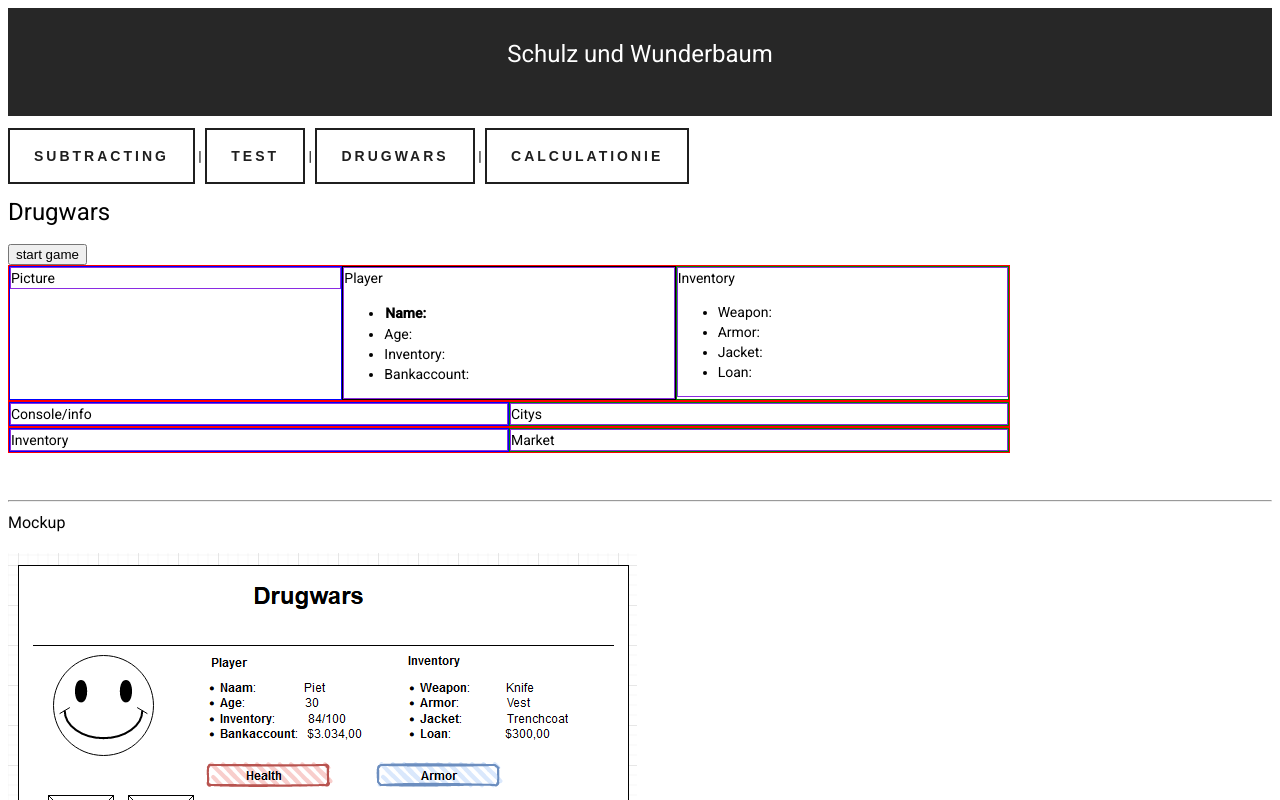
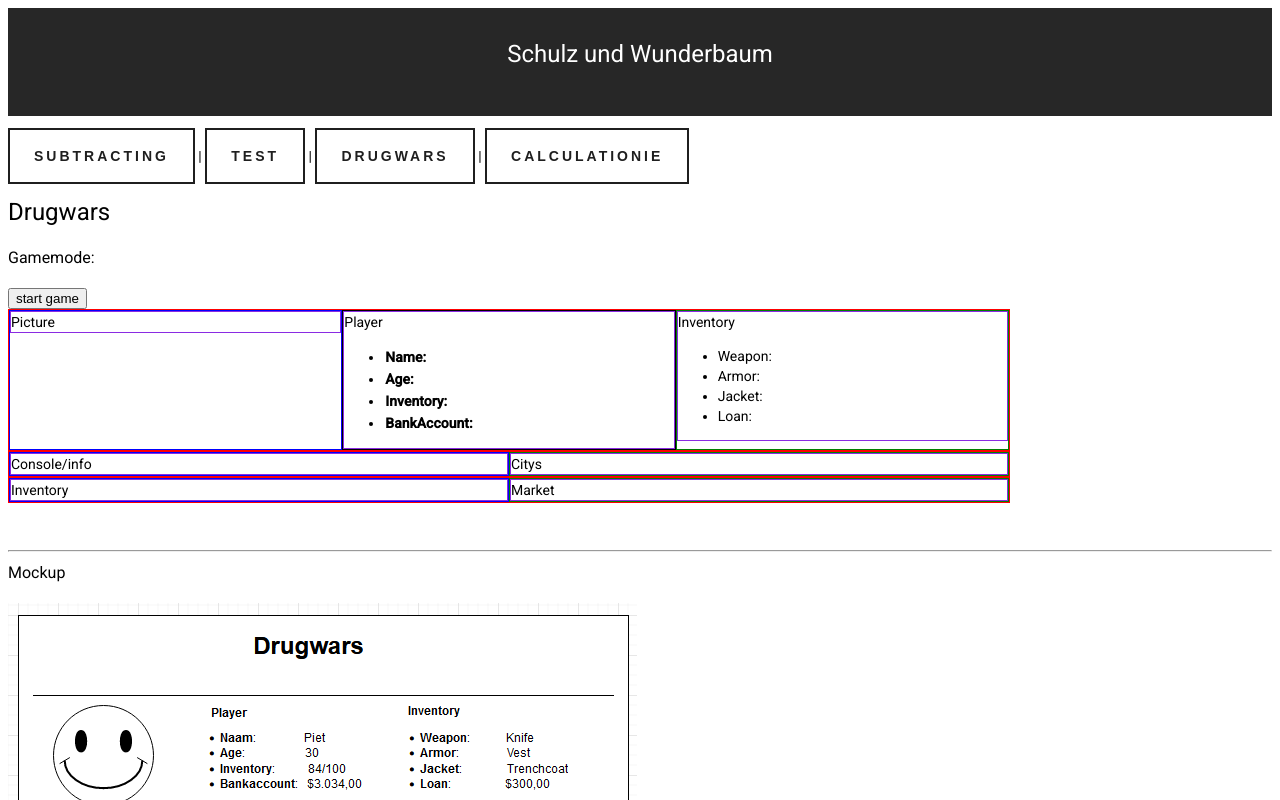
Before and after one commit to AmonMcDuul/schulz-und-wunderbaum-frontend, an Angular app: page /drugwars in a window 1280 px wide. Shown: the top 800 px of the page. Built offline with nearby package versions, Linux system fonts and the light colour scheme; no server answers.

Commit message:
soms changes

```diff
--- a/src/app/app.module.ts
+++ b/src/app/app.module.ts
@@ -11,7 +11,7 @@ import { TestComponent } from './test/test.component';
 import { SubtractingComponent } from './subtracting/subtracting.component';
 import { DrugwarsComponent } from './drugwars/drugwars.component';
 import { Seeding } from './drugwars/seeding';
-import { StartgameComponent } from './drugwars/startgame/startgame.component';
+import { StartGameComponent } from './drugwars/startgame/startgame.component';
 import { MatDialogModule } from '@angular/material/dialog';
 import {
   MatInputModule
@@ -32,7 +32,7 @@ import { MatSelectModule } from '@angular/material/select';
     TestComponent,
     SubtractingComponent,
     DrugwarsComponent,
-    StartgameComponent,
+    StartGameComponent,
     CalculationsComponent,
     TestcalcComponent,
     KmMileComponent,
--- a/src/app/drugwars/drugwars.component.html
+++ b/src/app/drugwars/drugwars.component.html
@@ -1,4 +1,5 @@
 <h1>Drugwars</h1>
+<h3>Gamemode: {{ player?.gameMode }}</h3>
 <button mat-raised-button (click)="openStartGameDialog()">start game</button>
 <div class="container">
     <div class="left-container">
@@ -10,12 +11,12 @@
         <ul>
             <li>
 
-                    <th>Name: </th><td>{{ playerName }}</td>
+                    <th>Name: </th><td>{{ player?.name }}</td>
 
             </li>
-            <li>Age: </li>
-            <li>Inventory: </li>
-            <li> Bankaccount: </li>
+            <li><th>Age: </th><td>{{ player?.age }}</td></li>
+            <li><th>Inventory: </th><td></td></li>
+            <li><th>BankAccount: </th><td></td></li>
         </ul>
     </div>
     </div>
@@ -26,7 +27,7 @@
                 <li>Weapon:</li>
                 <li>Armor: </li>
                 <li>Jacket: </li>
-                <li> Loan: </li>
+                <li>Loan: </li>
             </ul>
         </div>
     </div>
--- a/src/app/drugwars/drugwars.component.ts
+++ b/src/app/drugwars/drugwars.component.ts
@@ -8,8 +8,9 @@ import { Item } from '../models/drugwars/item';
 import { Locations } from '../models/drugwars/locations';
 import { Weapon } from '../models/drugwars/weapon';
 import { Seeding } from './seeding';
-import { StartgameComponent } from './startgame/startgame.component';
+import { StartGameComponent } from './startgame/startgame.component';
 import { MatDialog } from '@angular/material/dialog';
+import { Player } from '../models/drugwars/player';
 
 
 
@@ -26,7 +27,7 @@ export class DrugwarsComponent implements OnInit {
   locations: Locations[] = [];
   weapons: Weapon[] = [];
 
-  playerName: string = "";
+  player: any;
 
   constructor(private api: DrugWarsService, private seed: Seeding, public dialog: MatDialog) { }
 
@@ -37,14 +38,15 @@ export class DrugwarsComponent implements OnInit {
 
 
   openStartGameDialog(): void {
-    const dialogRef = this.dialog.open(StartgameComponent, {
+    const dialogRef = this.dialog.open(StartGameComponent, {
       width: '250px',
-      data: {playerName: this.playerName},
+      data: {player: this.player},
     });
 
     dialogRef.afterClosed().subscribe((result: string) => {
       console.log('The dialog was closed');
-      this.playerName = result;
+      console.log(result)
+      this.player = result;
     });
   }
 
--- a/src/app/drugwars/startgame/startgame.component.html
+++ b/src/app/drugwars/startgame/startgame.component.html
@@ -1,13 +1,25 @@
 <div mat-dialog-content>
     <p>Drugwars!</p>
-    <mat-form-field appearance="fill">
-        <mat-label>Name: </mat-label>
-        <input matInput [(ngModel)]="data.playerName">
-    </mat-form-field>
+    <form [formGroup]="playerForm">
+        <mat-form-field class="mat-textarea" appearance="fill">
+            <mat-label>Name</mat-label>
+            <input matInput formControlName="name" />
+        </mat-form-field>
+        <mat-form-field class="mat-textarea" appearance="fill">
+            <mat-label>Age</mat-label>
+            <input matInput formControlName="age" />
+        </mat-form-field>
+        <mat-label>Game mode</mat-label>
+        <mat-select matInput formControlName="gameMode">
+            <mat-option *ngFor="let gameMode of gameModes" [value]="gameMode">
+                {{ gameMode }} days
+            </mat-option>
+        </mat-select>
+        </form>
+
 </div>
 <div mat-dialog-actions>
-    <button mat-button (click)="onNoClick()">No Thanks</button>
-    <button mat-button [mat-dialog-close]="data.playerName" cdkFocusInitial>Ok</button>
+    <button mat-button (click)="onClick()" cdkFocusInitial>Ok</button>
 </div>
 
 <p>farts</p>
--- a/src/app/drugwars/startgame/startgame.component.ts
+++ b/src/app/drugwars/startgame/startgame.component.ts
@@ -1,22 +1,43 @@
 import { Component, Inject, OnInit } from '@angular/core';
+import { FormBuilder, FormControl, FormGroup } from '@angular/forms';
 import { MatDialogRef, MAT_DIALOG_DATA } from '@angular/material/dialog';
+import { Player } from 'src/app/models/drugwars/player';
 
 @Component({
   selector: 'app-startgame',
   templateUrl: './startgame.component.html',
   styleUrls: ['./startgame.component.scss']
 })
-export class StartgameComponent implements OnInit {
+export class StartGameComponent implements OnInit {
+
+  playerForm: FormGroup;
+  gameModes: string[];
+
   constructor(
-    public dialogRef: MatDialogRef<StartgameComponent>,
+    public dialogRef: MatDialogRef<StartGameComponent>,
     @Inject(MAT_DIALOG_DATA) public data: any,
-  ) {}
+    public formBuilder: FormBuilder
+  ) {
+    this.playerForm = this.formBuilder.group({
+      name: new FormControl(),
+      age: new FormControl(),
+      gameMode: new FormControl(),
+    });
+    this.gameModes = ['30','60','90','120'];
+  }
 
   ngOnInit(): void {
     throw new Error('Method not implemented.');
   }
 
-  onNoClick(): void {
-    this.dialogRef.close();
+  onClick(): void {
+    let player: Player = {
+      name: this.playerForm.get("name")?.value,
+      age: this.playerForm.get("age")?.value,
+      gameMode: this.playerForm.get("gameMode")?.value,
+      creationDate: new Date(),
+    }
+    console.log(player)
+    this.dialogRef.close(player);
   }
 }
--- a/src/app/models/drugwars/player.ts
+++ b/src/app/models/drugwars/player.ts
@@ -1,5 +1,5 @@
 export interface Player {
-    id: number;
+    //readonly id: number;
     name: string;
     age: number;
     gameMode: number;
```
Also changed, not shown: 1 other file (tests, documents, lock files or other folders).
